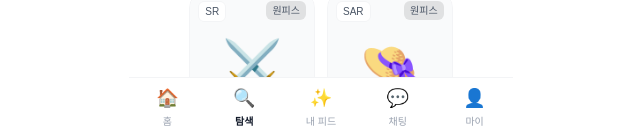
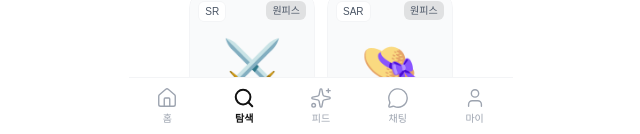
Before and after one commit to dlgusdn5618-tech/rarity-tcg, a Next.js app: page /explore in a window 1280 px wide. Shown: the part 666-800 px from the top of the page, without its empty margins (319-959 px from the left). Built offline with nearby package versions, Linux system fonts and the light colour scheme.

Commit message:
design: 하단 네비게이션 이모지 → lucide 아이콘 교체 (A안 검정 강조)
Co-Authored-By: Claude Sonnet 4.6 <noreply@anthropic.com>

```diff
--- a/src/app/chat/page.tsx
+++ b/src/app/chat/page.tsx
@@ -2,6 +2,7 @@
 
 import { useState, useEffect } from "react";
 import { useRouter } from "next/navigation";
+import { Home, Search, Sparkles, MessageCircle, User, type LucideIcon } from "lucide-react";
 
 const PRIMARY = "#E53E3E";
 
@@ -360,29 +361,38 @@ export default function ChatList() {
       {!selectMode && (
         <nav className="fixed bottom-0 left-1/2 -translate-x-1/2 w-full max-w-sm bg-white border-t border-gray-100">
           <div className="grid grid-cols-5 h-14">
-            {[
-              { icon: "🏠", label: "홈",      href: "/"        },
-              { icon: "🔍", label: "탐색",    href: "/explore" },
-              { icon: "✨", label: "내 피드",  href: "/"        },
-              { icon: "💬", label: "채팅",    href: "/chat"    },
-              { icon: "👤", label: "마이",    href: "/mypage"  },
-            ].map((tab) => (
+            {(
+              [
+                { Icon: Home,          label: "홈",   href: "/"        },
+                { Icon: Search,        label: "탐색", href: "/explore" },
+                { Icon: Sparkles,      label: "피드", href: "/"        },
+                { Icon: MessageCircle, label: "채팅", href: "/chat"    },
+                { Icon: User,          label: "마이", href: "/mypage"  },
+              ] as { Icon: LucideIcon; label: string; href: string }[]
+            ).map((tab) => {
+              const isActive = activeTab === tab.label;
+              return (
                 <button
                   key={tab.label}
                   onClick={() => { setActiveTab(tab.label); router.push(tab.href); }}
                   className="flex flex-col items-center justify-center gap-0.5 transition-colors relative"
-                style={{
-                  color: activeTab === tab.label ? PRIMARY : "#9ca3af",
-                  fontWeight: activeTab === tab.label ? 600 : 400,
-                }}
+                  style={{ color: isActive ? "#111111" : "#9ca3af" }}
                 >
-                <span className="text-lg">{tab.icon}</span>
-                <span className="text-[10px]">{tab.label}</span>
+                  <div className="relative">
+                    <tab.Icon size={22} strokeWidth={isActive ? 2.2 : 1.5} />
                     {tab.label === "채팅" && totalUnread > 0 && (
-                  <span className="absolute top-2 right-4 w-2 h-2 rounded-full" style={{ background: PRIMARY }} />
+                      <span
+                        className="absolute -top-1 -right-1 w-[7px] h-[7px] rounded-full"
+                        style={{ background: PRIMARY }}
+                      />
                     )}
+                  </div>
+                  <span className="text-[10px]" style={{ fontWeight: isActive ? 700 : 400 }}>
+                    {tab.label}
+                  </span>
                 </button>
-            ))}
+              );
+            })}
           </div>
         </nav>
       )}
--- a/src/app/explore/page.tsx
+++ b/src/app/explore/page.tsx
@@ -2,6 +2,7 @@
 
 import { useState } from "react";
 import { useRouter } from "next/navigation";
+import { Home, Search, Sparkles, MessageCircle, User, type LucideIcon } from "lucide-react";
 
 const RECENT_SEARCHES = ["리자몽 ex SR", "피카츄 SAR", "루피 SAR", "뮤츠 UR"];
 
@@ -321,25 +322,30 @@ export default function ExplorePage() {
       {/* 하단 탭 */}
       <nav className="fixed bottom-0 left-1/2 -translate-x-1/2 w-full max-w-sm bg-white border-t border-gray-100">
         <div className="grid grid-cols-5 h-14">
-          {[
-            { icon: "🏠", label: "홈", href: "/" },
-            { icon: "🔍", label: "탐색", href: "/explore" },
-            { icon: "✨", label: "내 피드", href: "/" },
-            { icon: "💬", label: "채팅", href: "/chat"   },
-            { icon: "👤", label: "마이", href: "/mypage" },
-          ].map((tab) => (
-            <button
-              key={tab.label}
-              onClick={() => router.push(tab.href)}
-              className={`flex flex-col items-center justify-center gap-0.5 transition-colors ${
-                tab.label === "탐색" ? "text-gray-900" : "text-gray-400"
-              }`}
-              style={{ fontWeight: tab.label === "탐색" ? 600 : 400 }}
-            >
-              <span className="text-lg">{tab.icon}</span>
-              <span className="text-[10px]">{tab.label}</span>
-            </button>
-          ))}
+          {(
+            [
+              { Icon: Home,          label: "홈",   href: "/"        },
+              { Icon: Search,        label: "탐색", href: "/explore" },
+              { Icon: Sparkles,      label: "피드", href: "/"        },
+              { Icon: MessageCircle, label: "채팅", href: "/chat"    },
+              { Icon: User,          label: "마이", href: "/mypage"  },
+            ] as { Icon: LucideIcon; label: string; href: string }[]
+          ).map((tab) => {
+            const isActive = tab.label === "탐색";
+            return (
+              <button
+                key={tab.label}
+                onClick={() => router.push(tab.href)}
+                className="flex flex-col items-center justify-center gap-0.5 transition-colors"
+                style={{ color: isActive ? "#111111" : "#9ca3af" }}
+              >
+                <tab.Icon size={22} strokeWidth={isActive ? 2.2 : 1.5} />
+                <span className="text-[10px]" style={{ fontWeight: isActive ? 700 : 400 }}>
+                  {tab.label}
+                </span>
+              </button>
+            );
+          })}
         </div>
       </nav>
     </div>
--- a/src/app/mypage/page.tsx
+++ b/src/app/mypage/page.tsx
@@ -6,6 +6,7 @@ import {
   Tag, ShoppingBag, ArrowLeftRight, Heart, Clock, DollarSign,
   Ticket, Gem, MapPin, CreditCard, Bell, Shield,
   Megaphone, HelpCircle, FileText, ChevronRight,
+  Home, Search, Sparkles, MessageCircle, User,
   type LucideIcon,
 } from "lucide-react";
 
@@ -229,26 +230,30 @@ export default function MyPage() {
       {/* 하단 탭 */}
       <nav className="fixed bottom-0 left-1/2 -translate-x-1/2 w-full max-w-sm bg-white border-t border-gray-100">
         <div className="grid grid-cols-5 h-14">
-          {[
-            { icon: "🏠", label: "홈",      href: "/"        },
-            { icon: "🔍", label: "탐색",    href: "/explore" },
-            { icon: "✨", label: "내 피드",  href: "/"        },
-            { icon: "💬", label: "채팅",    href: "/chat"    },
-            { icon: "👤", label: "마이",    href: "/mypage"  },
-          ].map((tab) => (
+          {(
+            [
+              { Icon: Home,          label: "홈",   href: "/"        },
+              { Icon: Search,        label: "탐색", href: "/explore" },
+              { Icon: Sparkles,      label: "피드", href: "/"        },
+              { Icon: MessageCircle, label: "채팅", href: "/chat"    },
+              { Icon: User,          label: "마이", href: "/mypage"  },
+            ] as { Icon: LucideIcon; label: string; href: string }[]
+          ).map((tab) => {
+            const isActive = activeTab === tab.label;
+            return (
               <button
                 key={tab.label}
                 onClick={() => { setActiveTab(tab.label); router.push(tab.href); }}
                 className="flex flex-col items-center justify-center gap-0.5 transition-colors"
-              style={{
-                color: activeTab === tab.label ? PRIMARY : "#9ca3af",
-                fontWeight: activeTab === tab.label ? 600 : 400,
-              }}
+                style={{ color: isActive ? "#111111" : "#9ca3af" }}
               >
-              <span className="text-lg">{tab.icon}</span>
-              <span className="text-[10px]">{tab.label}</span>
+                <tab.Icon size={22} strokeWidth={isActive ? 2.2 : 1.5} />
+                <span className="text-[10px]" style={{ fontWeight: isActive ? 700 : 400 }}>
+                  {tab.label}
+                </span>
               </button>
-          ))}
+            );
+          })}
         </div>
       </nav>
 
--- a/src/app/page.tsx
+++ b/src/app/page.tsx
@@ -2,6 +2,7 @@
 
 import { useState } from "react";
 import { useRouter } from "next/navigation";
+import { Home as HomeIcon, Search, Sparkles, MessageCircle, User, type LucideIcon } from "lucide-react";
 
 const PRIMARY = "#E53E3E";
 const PRIMARY_DARK = "#C53030";
@@ -275,26 +276,30 @@ export default function Home() {
       {/* 하단 탭 */}
       <nav className="fixed bottom-0 left-1/2 -translate-x-1/2 w-full max-w-sm bg-white border-t border-gray-100">
         <div className="grid grid-cols-5 h-14">
-          {[
-            { icon: "🏠", label: "홈",    href: "/"        },
-            { icon: "🔍", label: "탐색",  href: "/explore" },
-            { icon: "✨", label: "내 피드", href: "/"        },
-            { icon: "💬", label: "채팅",  href: "/chat"    },
-            { icon: "👤", label: "마이",  href: "/mypage"  },
-          ].map((tab) => (
+          {(
+            [
+              { Icon: HomeIcon,       label: "홈",   href: "/"        },
+              { Icon: Search,        label: "탐색", href: "/explore" },
+              { Icon: Sparkles,      label: "피드", href: "/"        },
+              { Icon: MessageCircle, label: "채팅", href: "/chat"    },
+              { Icon: User,          label: "마이", href: "/mypage"  },
+            ] as { Icon: LucideIcon; label: string; href: string }[]
+          ).map((tab) => {
+            const isActive = activeTab === tab.label;
+            return (
               <button
                 key={tab.label}
                 onClick={() => { setActiveTab(tab.label); router.push(tab.href); }}
                 className="flex flex-col items-center justify-center gap-0.5 transition-colors"
-              style={{
-                color: activeTab === tab.label ? PRIMARY : "#9ca3af",
-                fontWeight: activeTab === tab.label ? 600 : 400,
-              }}
+                style={{ color: isActive ? "#111111" : "#9ca3af" }}
               >
-              <span className="text-lg">{tab.icon}</span>
-              <span className="text-[10px]">{tab.label}</span>
+                <tab.Icon size={22} strokeWidth={isActive ? 2.2 : 1.5} />
+                <span className="text-[10px]" style={{ fontWeight: isActive ? 700 : 400 }}>
+                  {tab.label}
+                </span>
               </button>
-          ))}
+            );
+          })}
         </div>
       </nav>
 
```
Lines whose indentation alone changed are shown as unchanged.
